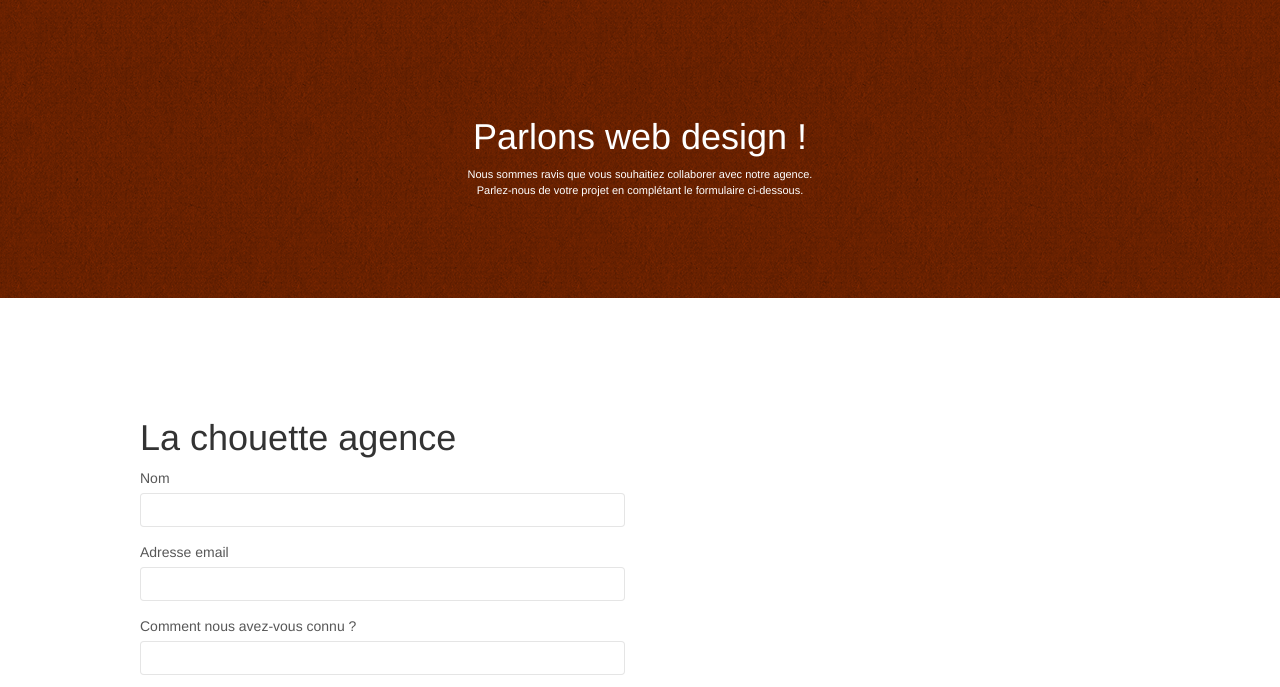
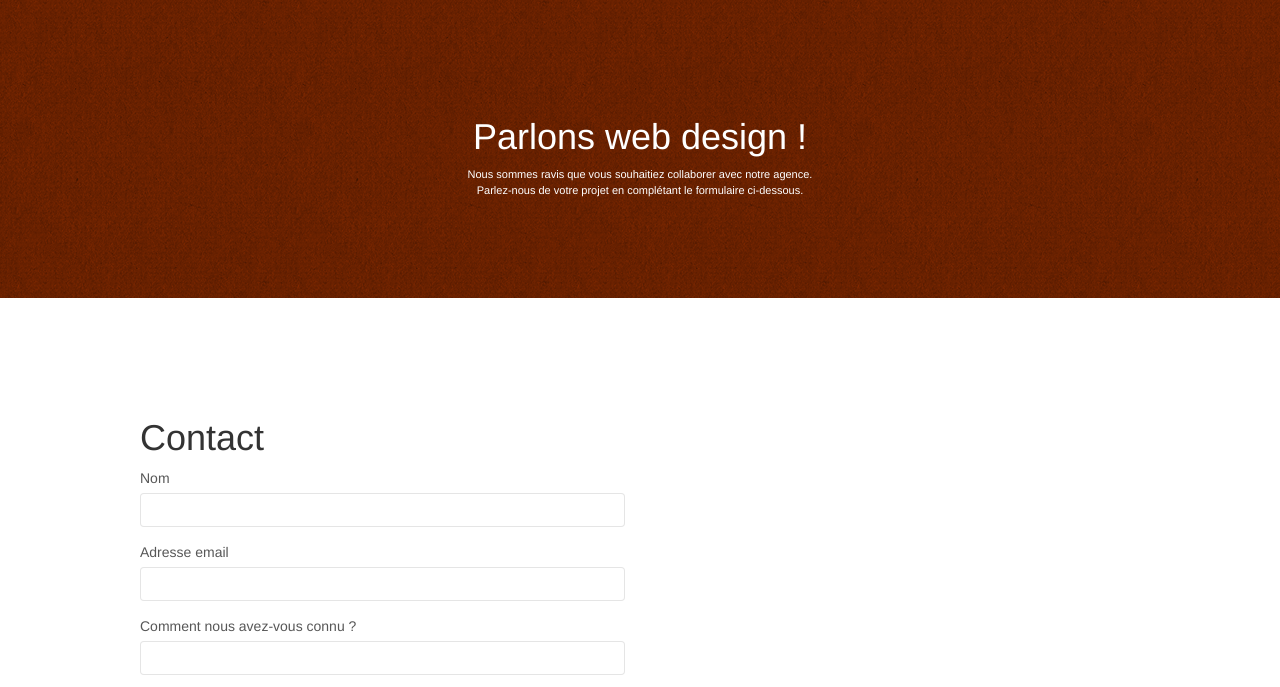
Before and after one commit to Totorusse/VictorDruhot_4_08112021, a plain HTML site: page Contact.html in a window 1280 px wide. Shown: the part 95-782 px from the top of the page. Drawn offline with Linux system fonts and the light colour scheme.

Commit message:
Chgt H1 page contact

```diff
--- a/Contact.html
+++ b/Contact.html
@@ -131,7 +131,7 @@
                 success-msg="Your message has been sent."
                 fail-msg="Sorry it seems that our mail server is not responding, Sorry for the inconvenience!"
               >
-                <h1>La chouette agence</h1>
+                <h1>Contact</h1>
                 <div class="form-group">
                   <label> Nom </label>
                   <input id="name" class="form-control" required />
```
